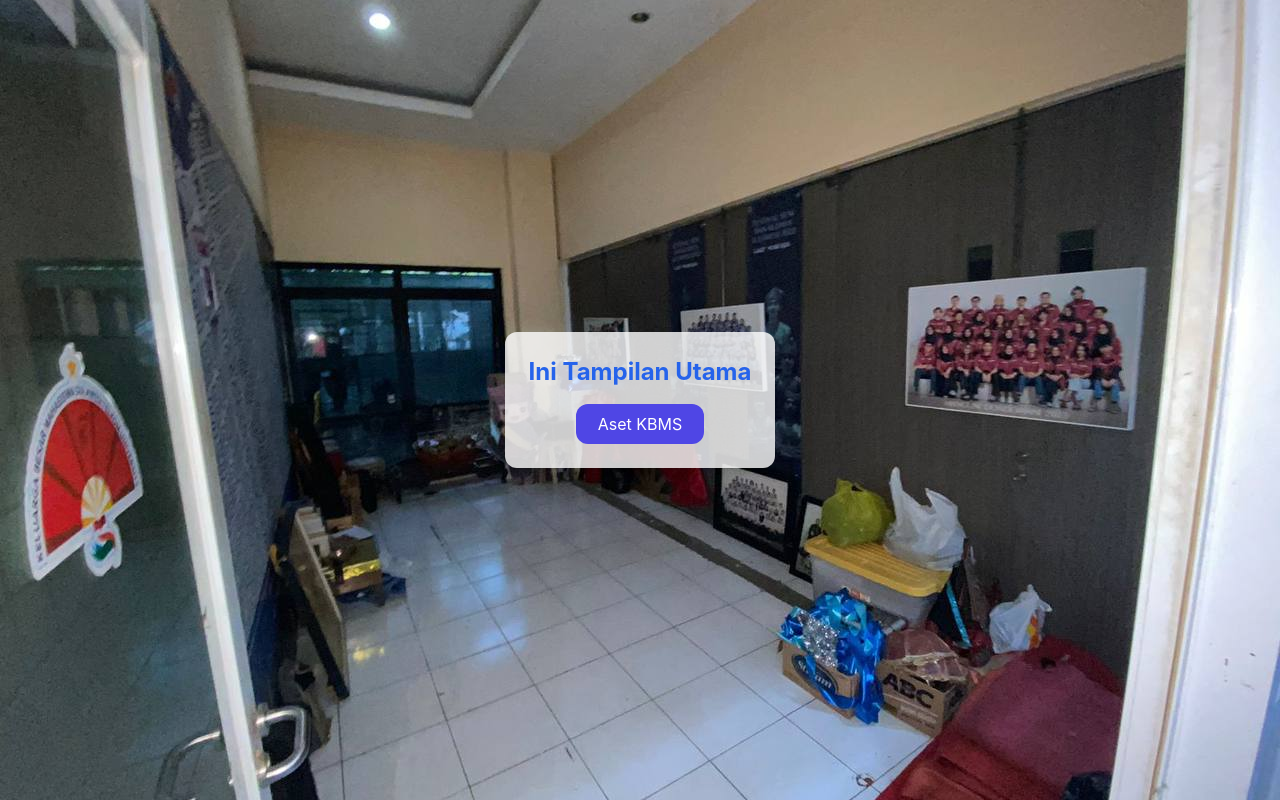
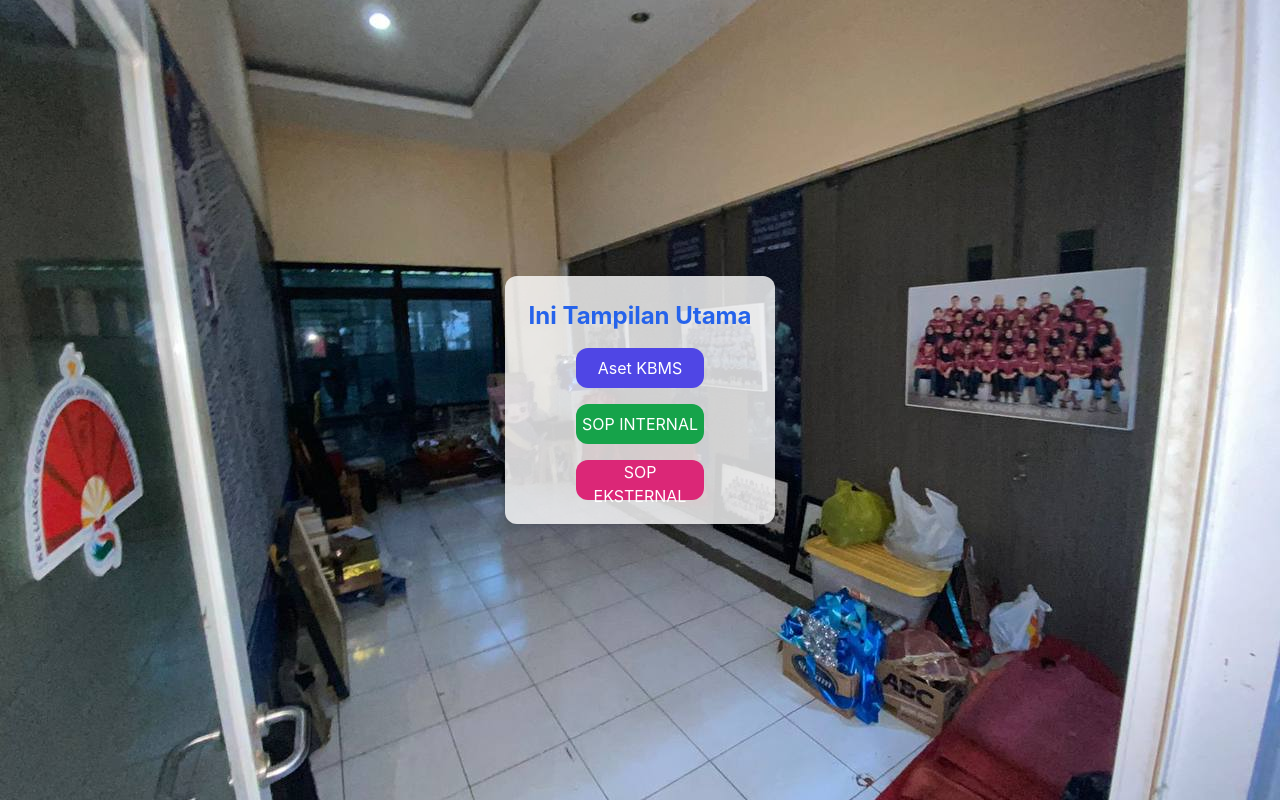
Before and after one commit to udings/KBMS, a React (Create React App) app in the folder root/client/: page / in a window 1280 px wide. Built offline with nearby package versions, Linux system fonts and the light colour scheme; no server answers.

Commit message:
Home baru

```diff
--- a/root/client/src/pages/Home.jsx
+++ b/root/client/src/pages/Home.jsx
@@ -3,6 +3,10 @@ import backgroundImage from "../assets/background.jpg";
 
 function Home() {
   const navigate = useNavigate();
+
+  const handleExternalLink = (url) => {
+    window.open(url, "_blank");
+  };
 
   return (
     <div
@@ -17,6 +21,21 @@ function Home() {
         >
           Aset KBMS
         </button>
+
+        <button
+          onClick={() => handleExternalLink("https://linktr.ee/namakamu")}
+          className="w-32 h-10 bg-green-600 text-white rounded-xl hover:bg-green-700 transition"
+        >
+          SOP INTERNAL
+        </button>
+
+        <button
+          onClick={() => handleExternalLink("https://linktr.ee/namakamu")}
+          className="w-32 h-10 bg-pink-600 text-white rounded-xl hover:bg-pink-700 transition"
+        >
+          SOP EKSTERNAL
+        </button>
+
       </div>
     </div>
   );
```
